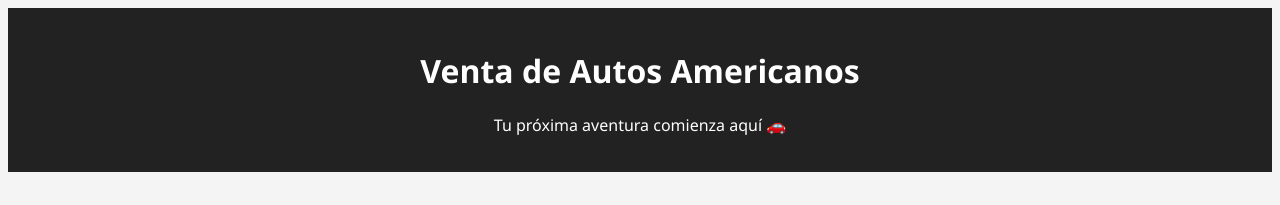
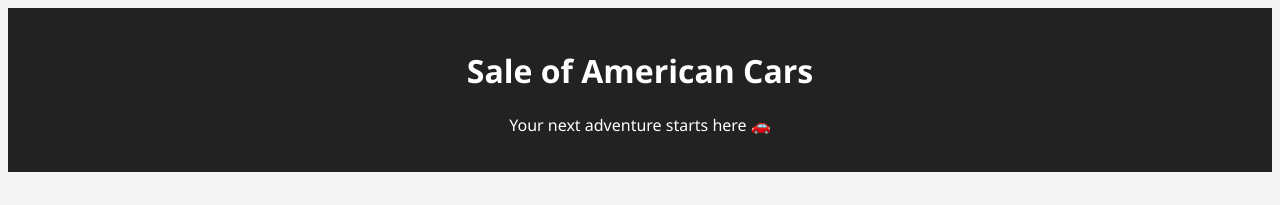
Before and after one commit to GeAlIbSv/web, a plain HTML site: page indexurc.html in a window 1280 px wide. Shown: the top 205 px of the page. Drawn offline with Linux system fonts and the light colour scheme.

Commit message:
Update indexurc.html

```diff
--- a/indexurc.html
+++ b/indexurc.html
@@ -3,13 +3,13 @@
 <head>
     <meta charset="UTF-8">
     <meta name="viewport" content="width=device-width, initial-scale=1.0">
-    <title>Autos Americanos - Plataforma de Venta</title>
+    <title>American Cars - Sales Platform</title>
     <link rel="stylesheet" href="styleurc.css">
 </head>
 <body>
     <header>
-        <h1>Venta de Autos Americanos</h1>
-        <p>Tu próxima aventura comienza aquí 🚗</p>
+        <h1>Sale of American Cars</h1>
+        <p>Your next adventure starts here 🚗</p>
     </header>
 
     <div class="ful-img" id="fulImgBox">
@@ -71,7 +71,7 @@
     </section>
 
     <footer>
-        <p>Contacto: ventas@autosamericanos.mx | Tel: 55 1234 5678</p>
+        <p>Contact: ventas@autosamericanos.mx | Tel: 55 1234 5678</p>
         <p>Geovanni Ibarra © </p>
     </footer>
 
```
